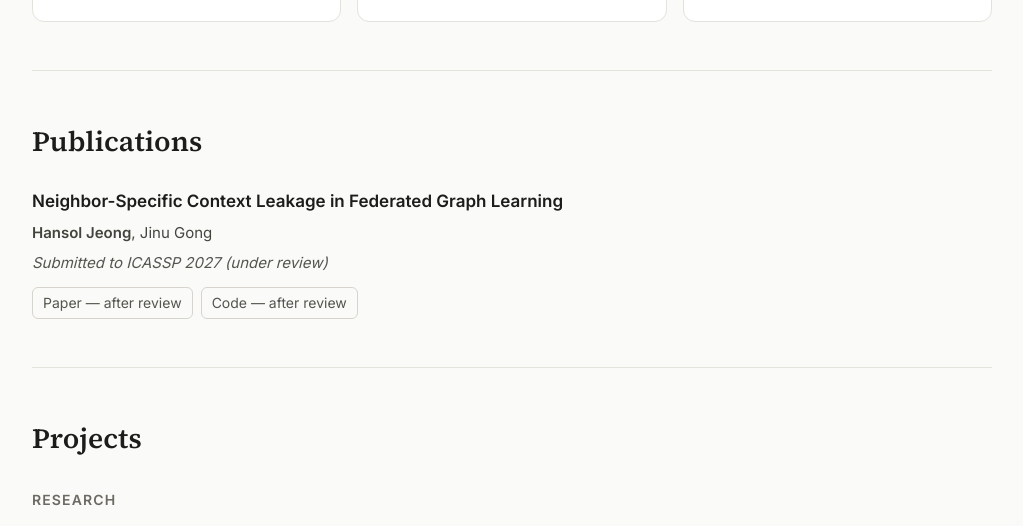
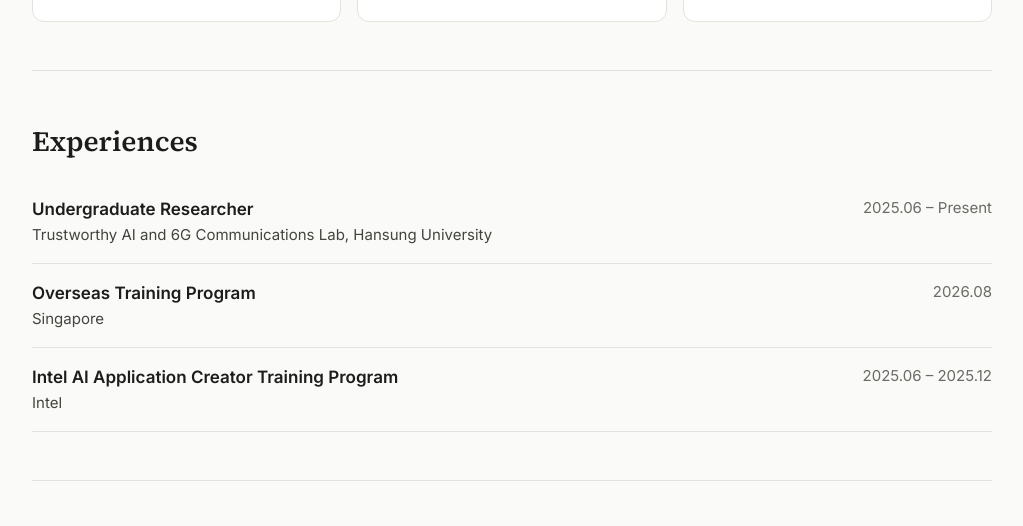
Before and after one commit to hansol980/hansol980.github.io, a plain HTML site: page index.html in a window 1280 px wide. Shown: the part 865-1391 px from the top of the page, without its empty margins (128-1151 px from the left). Drawn offline with Linux system fonts and the light colour scheme.

Commit message:
Add experiences section

```diff
--- a/index.html
+++ b/index.html
@@ -24,6 +24,7 @@ a{color:#1F4E8C;text-decoration:none}a:hover{color:#163A69;text-decoration:under
 <a href="#top" style="font-family: 'Source Serif 4', Georgia, serif; font-size: 20px; font-weight: 600; color: #1C1C1A">Hansol Jeong</a>
 <div style="display: flex; flex-wrap: wrap; gap: 4px 20px; font-size: 15px">
 <a href="#research" style="color: #44443F">Research</a>
+<a href="#experience" style="color: #44443F">Experiences</a>
 <a href="#publications" style="color: #44443F">Publications</a>
 <a href="#projects" style="color: #44443F">Projects</a>
 <a href="#blog" style="color: #44443F">Blog</a>
@@ -69,6 +70,33 @@ a{color:#1F4E8C;text-decoration:none}a:hover{color:#163A69;text-decoration:under
 <span style="font-size: 13px; font-weight: 600; letter-spacing: 0.06em; color: #1F4E8C">03 · VERIFICATION</span>
 <h3 style="margin: 0; font-size: 18px; font-weight: 600">Evaluating Unlearning</h3>
 <p style="margin: 0; font-size: 15px; color: #55554F">Does an unlearned model really forget? Testing unlearning against extraction, membership inference and relearning.</p>
+</div>
+</div>
+</section>
+
+<section id="experience" style="padding: 48px 0; border-top: 1px solid #E4E2DC; display: flex; flex-direction: column; gap: 8px">
+<h2 style="margin: 0 0 8px; font-family: 'Source Serif 4', Georgia, serif; font-size: 28px; font-weight: 600">Experiences</h2>
+<div style="display: flex; flex-direction: column">
+<div style="display: flex; flex-wrap: wrap; justify-content: space-between; gap: 4px 16px; padding: 16px 0; border-bottom: 1px solid #E4E2DC">
+<div>
+<p style="margin: 0; font-size: 17px; font-weight: 600">Undergraduate Researcher</p>
+<p style="margin: 0; font-size: 15px; color: #44443F">Trustworthy AI and 6G Communications Lab, Hansung University</p>
+</div>
+<p style="margin: 0; font-size: 15px; color: #6B6A64">2025.06 – Present</p>
+</div>
+<div style="display: flex; flex-wrap: wrap; justify-content: space-between; gap: 4px 16px; padding: 16px 0; border-bottom: 1px solid #E4E2DC">
+<div>
+<p style="margin: 0; font-size: 17px; font-weight: 600">Overseas Training Program</p>
+<p style="margin: 0; font-size: 15px; color: #44443F">Singapore</p>
+</div>
+<p style="margin: 0; font-size: 15px; color: #6B6A64">2026.08</p>
+</div>
+<div style="display: flex; flex-wrap: wrap; justify-content: space-between; gap: 4px 16px; padding: 16px 0; border-bottom: 1px solid #E4E2DC">
+<div>
+<p style="margin: 0; font-size: 17px; font-weight: 600">Intel AI Application Creator Training Program</p>
+<p style="margin: 0; font-size: 15px; color: #44443F">Intel</p>
+</div>
+<p style="margin: 0; font-size: 15px; color: #6B6A64">2025.06 – 2025.12</p>
 </div>
 </div>
 </section>
@@ -188,7 +216,7 @@ a{color:#1F4E8C;text-decoration:none}a:hover{color:#163A69;text-decoration:under
 <p style="margin: 0; font-size: 17px; font-weight: 600">Hansung University</p>
 <p style="margin: 0; font-size: 15px; color: #44443F">B.S. in Applied Artificial Intelligence</p>
 </div>
-<p style="margin: 0; font-size: 15px; color: #6B6A64">[START YEAR] – [GRAD YEAR] (expected)</p>
+<p style="margin: 0; font-size: 15px; color: #6B6A64">2022.03 – Present</p>
 </div>
 </section>
 
```
